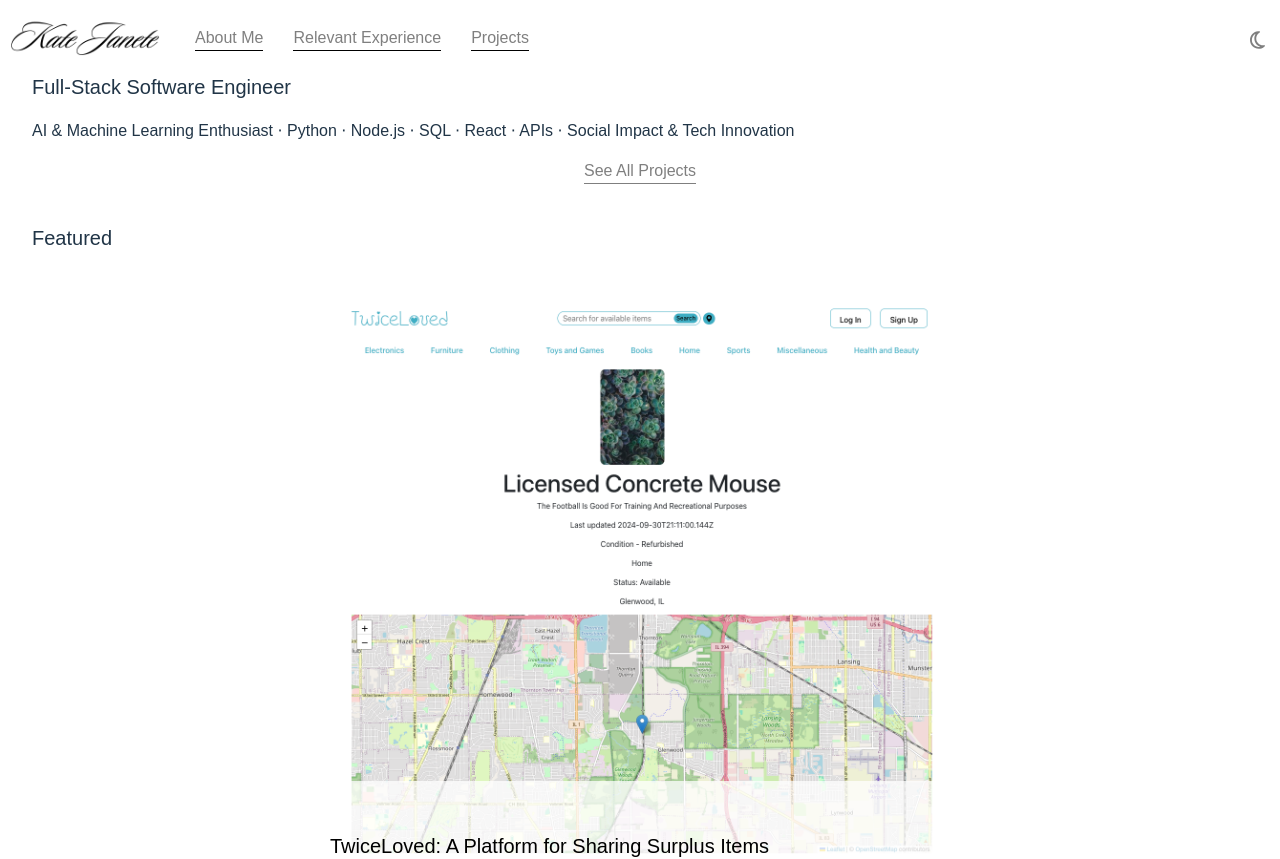
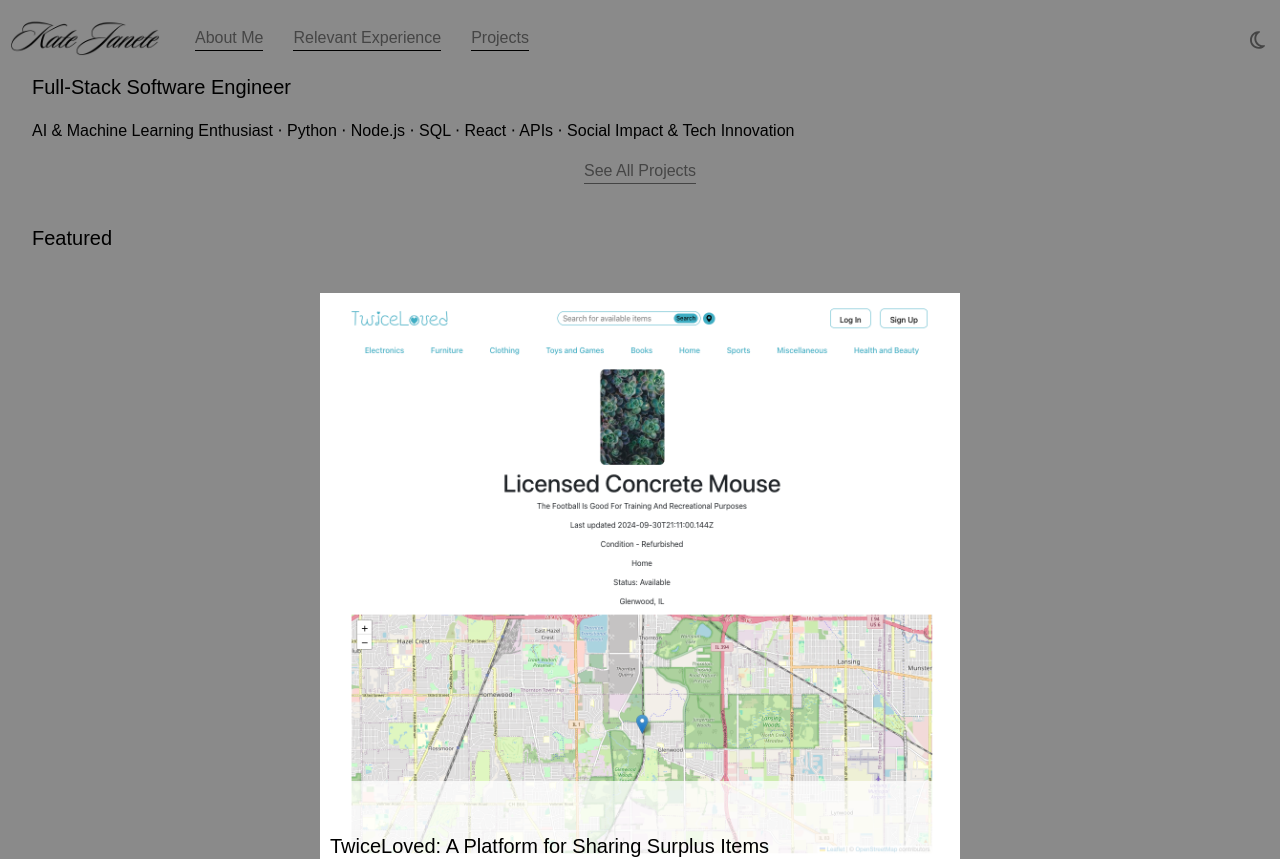
Before and after one commit to katiejnete/katejanete, a React (Vite) app: page / in a window 1280 px wide. Shown: the top 859 px of the page. Built offline with nearby package versions, Linux system fonts and the light colour scheme.

Commit message:
make sure night and day modes are seamless

```diff
--- a/src/App.jsx
+++ b/src/App.jsx
@@ -3,7 +3,6 @@
 import NavBar from "./components/NavBar";
 import AppRoutes from "./AppRoutes";
 import ModalContext from "./context/ModalContext";
-import NightModeContext from "./context/NightModeContext"
 import "./stylesheets/App.css";
 import { faEnvelope } from "@fortawesome/free-regular-svg-icons";
 import { faLinkedin } from "@fortawesome/free-brands-svg-icons";
--- a/src/stylesheets/App.css
+++ b/src/stylesheets/App.css
@@ -70,7 +70,3 @@
   position: fixed;
   margin-right: 30px;
 }
-
-#root.night .app.open {
-  background-color: black;
-}
--- a/src/stylesheets/NavBar.css
+++ b/src/stylesheets/NavBar.css
@@ -74,14 +74,6 @@
     z-index: 2;
 }
 
-#root.night .navbar {
-    background-color: black;
-}
-
-#root.night .navbar-links {
-    background-color: black;
-}
-
 #root.night .navbar-links a::after {
     background-color: #8a8a8a;
 }
@@ -98,6 +90,10 @@
     margin-top: 10px;
     transform: translateY(0);
     opacity: 1;
+}
+
+#root.night .navbar-links.open {
+    background-color: black;
 }
 
 .navbar-links, .navbar-links li {
@@ -137,6 +133,10 @@
         transform: none;
         position: relative;
         order: 0;
+    }
+
+    .navbar-moon {
+        z-index: 3;
     }
 
     .navbar-links {
--- a/src/stylesheets/index.css
+++ b/src/stylesheets/index.css
@@ -1,4 +1,4 @@
-:root {
+#root {
   font-family: sans-serif;
   line-height: 1.5;
   font-weight: 400;
@@ -13,8 +13,7 @@
   -moz-osx-font-smoothing: grayscale;
 }
 
-.night {
-  color: #8a8a8a;
+body.night {
   background-color: black;
 }
 
@@ -25,7 +24,6 @@
 
 #root.night a {
   color: #8a8a8a;
-  background-color: black;
   transition: color 0.3s ease;
 }
 
@@ -95,6 +93,7 @@
   width: 100%;
   height: 100%;
   box-sizing: border-box;
+  background-color: #8a8a8a;
 }
 
 h1, h2 {
```
